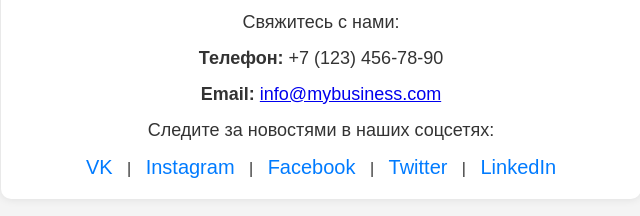
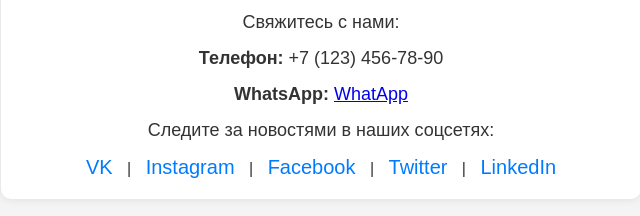
Before and after one commit to groznet/entegra, a plain HTML site: page index.html in a window 1280 px wide. Shown: the part 182-398 px from the top of the page, without its empty margins (319-959 px from the left). Drawn offline with Linux system fonts and the light colour scheme.

Commit message:
Update index.html

```diff
--- a/index.html
+++ b/index.html
@@ -41,7 +41,7 @@
         <p>Мы работаем над созданием нового веб-сайта Entegra.</p>
         <p>Свяжитесь с нами:</p>
         <p><strong>Телефон:</strong> +7 (123) 456-78-90</p>
-        <p><strong>Email:</strong> <a href="mailto:info@mybusiness.com">info@mybusiness.com</a></p>
+        <p><strong>WhatsApp:</strong> <a href="https://wa.me/+71234567890">WhatApp</a></p>
         <p>Следите за новостями в наших соцсетях:</p>
         <div class="social-links">
             <a href="https://vk.com/china_entegra">VK</a> |
```
